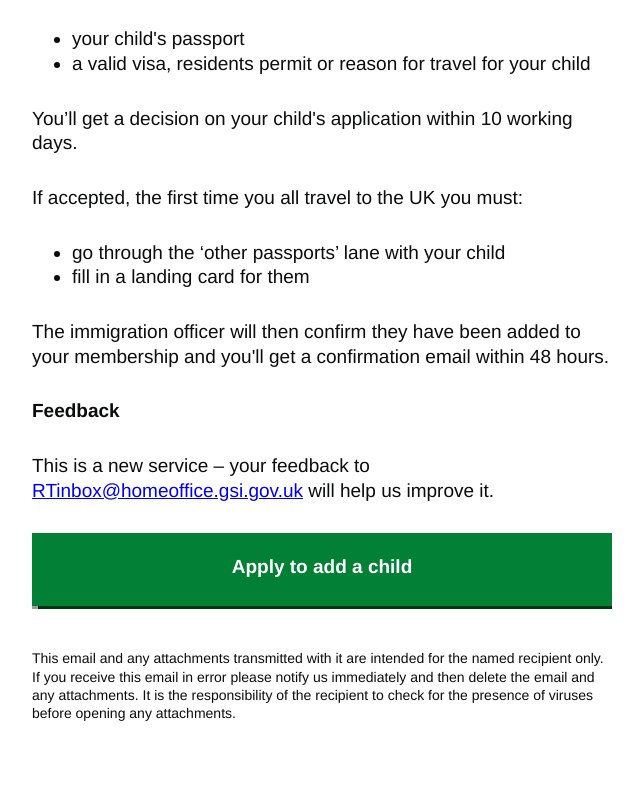
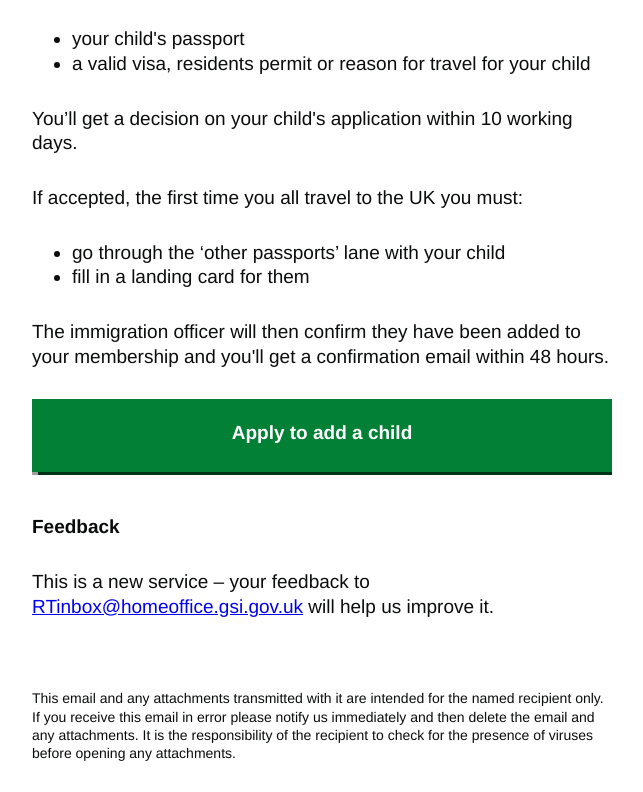
Before and after one commit to tomskii/rt-add, a plain HTML site: page app/views/kids3/invite-email.html in a window 1280 px wide. Shown: the part 1896-2688 px from the top of the page, without its empty margins (318-961 px from the left). Before the commit the page ends 2648 px from the top, so only its background shows below. Drawn offline with Linux system fonts and the light colour scheme; grey boxes are pictures that could not be loaded.

Commit message:
email changes

```diff
--- a/app/views/kids3/invite-email.html
+++ b/app/views/kids3/invite-email.html
@@ -42,8 +42,8 @@
             </tr>
             <tr>
               <td style="font-family: Helvetica, Arial, sans-serif;">
-                <p style="font-size: 19px; line-height: 1.3; margin: 0 0 30px 0;">Dear James Jamieson</p>
-                <p style="font-size: 19px; line-height: 1.3; margin: 0 0 30px 0;"><strong>Registered Traveller number: RTV3SVJTX</strong></p>
+                <p style="font-size: 19px; line-height: 1.3; margin: 0 0 30px 0;">Dear Harry D’Antonio Dry</p>
+                <p style="font-size: 19px; line-height: 1.3; margin: 0 0 30px 0;"><strong>Registered Traveller number: RTAMPTHPG</strong></p>
                 <p style="font-size: 19px; line-height: 1.3; margin: 0 0 30px 0;">As a member who has recently renewed you can now apply to add your children to your Registered Traveller membership.  </p>
                 <p style="font-size: 19px; line-height: 1.3; margin: 0 0 30px 0;">This is a new service and you can apply with this email invitation before it's available on the GOV.UK website (https://www.gov.uk). </p>
                 <p style="font-size: 19px; line-height: 1.3; margin: 0 0 30px 0;">The link to apply will only work with your Registered Traveller number. </p>
@@ -77,8 +77,6 @@
                   <li>fill in a landing card for them</li>
                 </ul>
                 <p style="font-size: 19px; line-height: 1.3; margin: 0 0 30px 0;">The immigration officer will then confirm they have been added to your membership and you'll get a confirmation email within 48 hours.</p>
-                <h2 style="font-size: 19px; line-height: 1.3; margin: 0 0 30px 0;">Feedback</h2>
-                <p style="font-size: 19px; line-height: 1.3; margin: 0 0 30px 0;">This is a new service – your feedback to <a href="mailto:RTinbox@homeoffice.gsi.gov.uk">RTinbox@homeoffice.gsi.gov.uk</a> will help us improve it.</p>
               </td>
               </tr>
               <tr>
@@ -88,6 +86,14 @@
               <tr>
               <td height="3" bgcolor="#003416"><img src="https://www.electronic-visa-waiver.service.gov.uk/assets/images/emails/spacer.gif" alt="" width="6px" height="3px" style="display: block;" /></td>
             </tr>
+            </tr>
+            <tr>
+              <td>
+                <h2 style="font-size: 19px; line-height: 1.3; margin: 40px 0 30px 0;">Feedback</h2>
+                <p style="font-size: 19px; line-height: 1.3; margin: 0 0 30px 0;">This is a new service – your feedback to <a href="mailto:RTinbox@homeoffice.gsi.gov.uk">RTinbox@homeoffice.gsi.gov.uk</a> will help us improve it.</p></td>
+            </tr>
+
+
               <tr>
                 <td><p style="font-size: 14px; line-height: 1.3; margin: 40px 0 30px 0;">This email and any attachments transmitted with it are intended for the named
 recipient only. If you receive this email in error please notify us immediately
```
